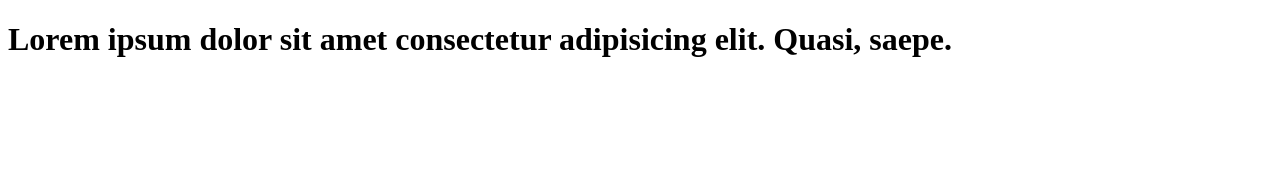
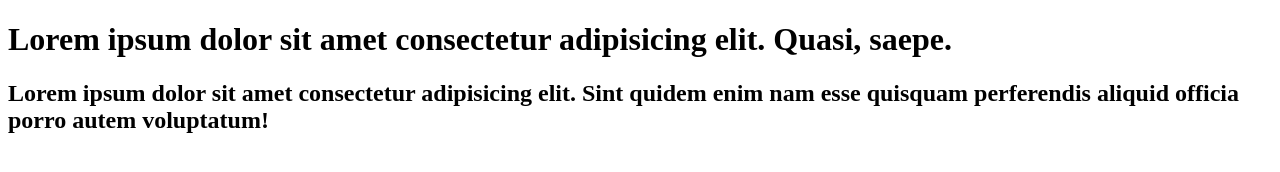
Before and after one commit to masumhossain-dev/Basic_Recap, a plain HTML site: page index.html in a window 1280 px wide. Drawn offline with Linux system fonts and the light colour scheme.

Commit message:
third commit

```diff
--- a/index.html
+++ b/index.html
@@ -7,5 +7,6 @@
 </head>
 <body>
     <h1>Lorem ipsum dolor sit amet consectetur adipisicing elit. Quasi, saepe.</h1>
+    <h2>Lorem ipsum dolor sit amet consectetur adipisicing elit. Sint quidem enim nam esse quisquam perferendis aliquid officia porro autem voluptatum!</h2>
 </body>
 </html>
```
